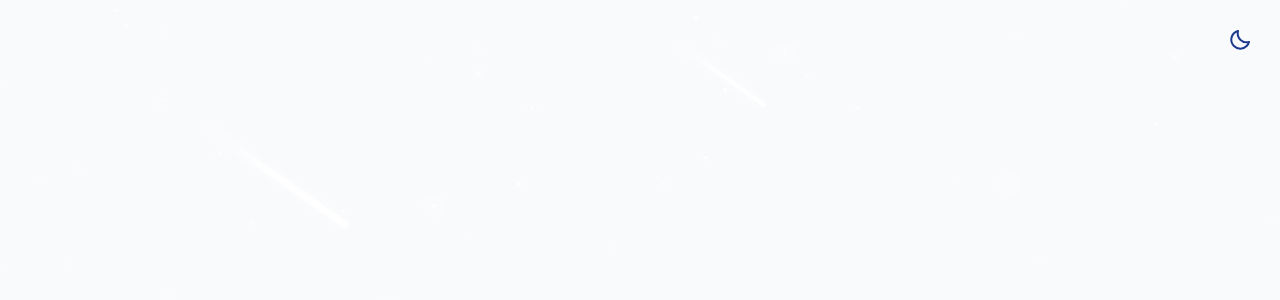
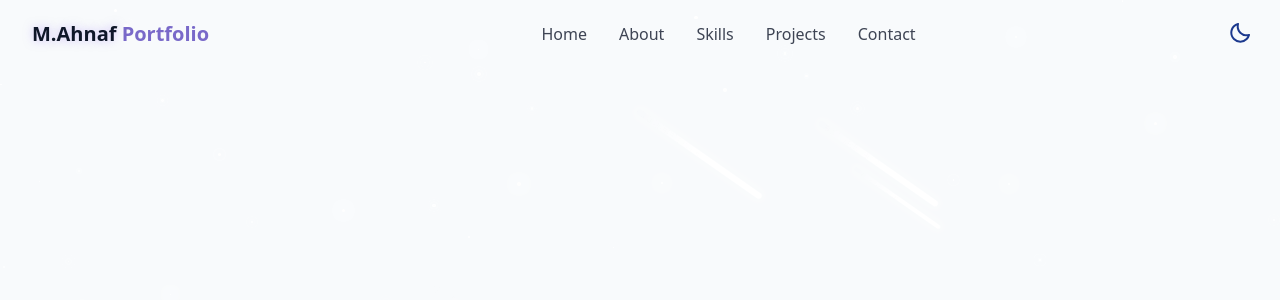
Before and after one commit to Ahnaf-Tariq/ahnaf-tariq-portfolio, a Next.js app: page / in a window 1280 px wide. Shown: the top 300 px of the page. Built offline with nearby package versions, Linux system fonts and the light colour scheme.

Commit message:
navbar made fully responsive

```diff
--- a/app/globals.css
+++ b/app/globals.css
@@ -106,10 +106,10 @@
   padding-inline: 2rem;
 
   @media (width >= 640px) {
-    max-width: 640px;
+    max-width: 800px;
   }
   @media (width >= 768px) {
-    max-width: 768px;
+    max-width: 900px;
   }
   @media (width >= 1024px) {
     max-width: 1024px;
--- a/app/page.tsx
+++ b/app/page.tsx
@@ -1,3 +1,4 @@
+import Navbar from "@/components/Navbar";
 import StarBackground from "@/components/StarBackground";
 import ToggleTheme from "@/components/ToggleTheme";
 
@@ -5,10 +6,13 @@
   return (
     <div className="min-h-screen bg-background text-foreground overflow-x-hidden">
       {/* toogle theme */}
-      <ToggleTheme />
+      {/* <ToggleTheme /> */}
 
       {/* background effects */}
       <StarBackground />
+
+      {/* navbar */}
+      <Navbar />
     </div>
   );
 }
--- /dev/null
+++ b/components/Navbar.tsx
@@ -0,0 +1,99 @@
+"use client";
+import { cn } from "@/lib/utils";
+import { useState, useEffect } from "react";
+import { IoIosMenu } from "react-icons/io";
+import { RxCross2 } from "react-icons/rx";
+import ToggleTheme from "./ToggleTheme";
+
+const navItems = [
+  { name: "Home", href: "#hero" },
+  { name: "About", href: "#about" },
+  { name: "Skills", href: "#skills" },
+  { name: "Projects", href: "#projects" },
+  { name: "Contact", href: "#contact" },
+];
+
+const Navbar = () => {
+  const [isScrolled, setIsScrolled] = useState(false);
+  const [isMenuOpen, setIsMenuOpen] = useState(false);
+
+  useEffect(() => {
+    const handleScroll = () => {
+      setIsScrolled(window.screenY > 10);
+    };
+
+    window.addEventListener("scroll", handleScroll);
+    return () => window.removeEventListener("scroll", handleScroll);
+  }, []);
+  return (
+    <nav
+      className={cn(
+        "fixed w-full z-40 transition-all duration-300",
+        isScrolled ? "py-3 bg-background/80 backdrop-blur-md shadow-xs" : "py-5"
+      )}
+    >
+      <div className="container flex items-center justify-between">
+        <a
+          className="text-xl font-bold text-primary flex items-center"
+          href="#hero"
+        >
+          <span className="relative z-10">
+            <span className="text-glow text-foreground"> M.Ahnaf </span>{" "}
+            Portfolio
+          </span>
+        </a>
+
+        {/* desktop nav */}
+        <div className="hidden sm:flex space-x-8">
+          {navItems.map((item, key) => (
+            <a
+              key={key}
+              href={item.href}
+              className="text-foreground/80 hover:text-primary transition-colors duration-300"
+            >
+              {item.name}
+            </a>
+          ))}
+        </div>
+
+        {/* mobile nav */}
+
+        <button
+          onClick={() => setIsMenuOpen((prev) => !prev)}
+          className="sm:hidden p-2 text-foreground z-50"
+          aria-label={isMenuOpen ? "Close Menu" : "Open Menu"}
+        >
+          {isMenuOpen ? <RxCross2 size={24} /> : <IoIosMenu size={24} />}{" "}
+        </button>
+
+        <div
+          className={cn(
+            "fixed inset-0 bg-background/95 backdroup-blur-md z-40 flex flex-col items-center justify-center",
+            "transition-all duration-300 sm:hidden",
+            isMenuOpen
+              ? "opacity-100 pointer-events-auto"
+              : "opacity-0 pointer-events-none"
+          )}
+        >
+          <div className="flex flex-col space-y-8 text-xl">
+            {navItems.map((item, key) => (
+              <a
+                key={key}
+                href={item.href}
+                className="text-foreground/80 hover:text-primary transition-colors duration-300"
+                onClick={() => setIsMenuOpen(false)}
+              >
+                {item.name}
+              </a>
+            ))}
+          </div>
+        </div>
+        <div className="hidden sm:block">
+          <ToggleTheme />
+        </div>
+      </div>
+    </nav>
+  );
+};
+
+export default Navbar;
--- a/components/ToggleTheme.tsx
+++ b/components/ToggleTheme.tsx
@@ -34,7 +34,7 @@
     <button
       onClick={toggleTheme}
       className={cn(
-        "fixed max-sm:hidden top-5 right-5 z-50 p-2 rounded-full cursor-pointer transition-colors duration-300",
+        "fixed max-sm:hidden top-[13px] right-5 z-50 p-2 rounded-full cursor-pointer transition-colors duration-300",
         "focus:outline-hidden"
       )}
     >
```
